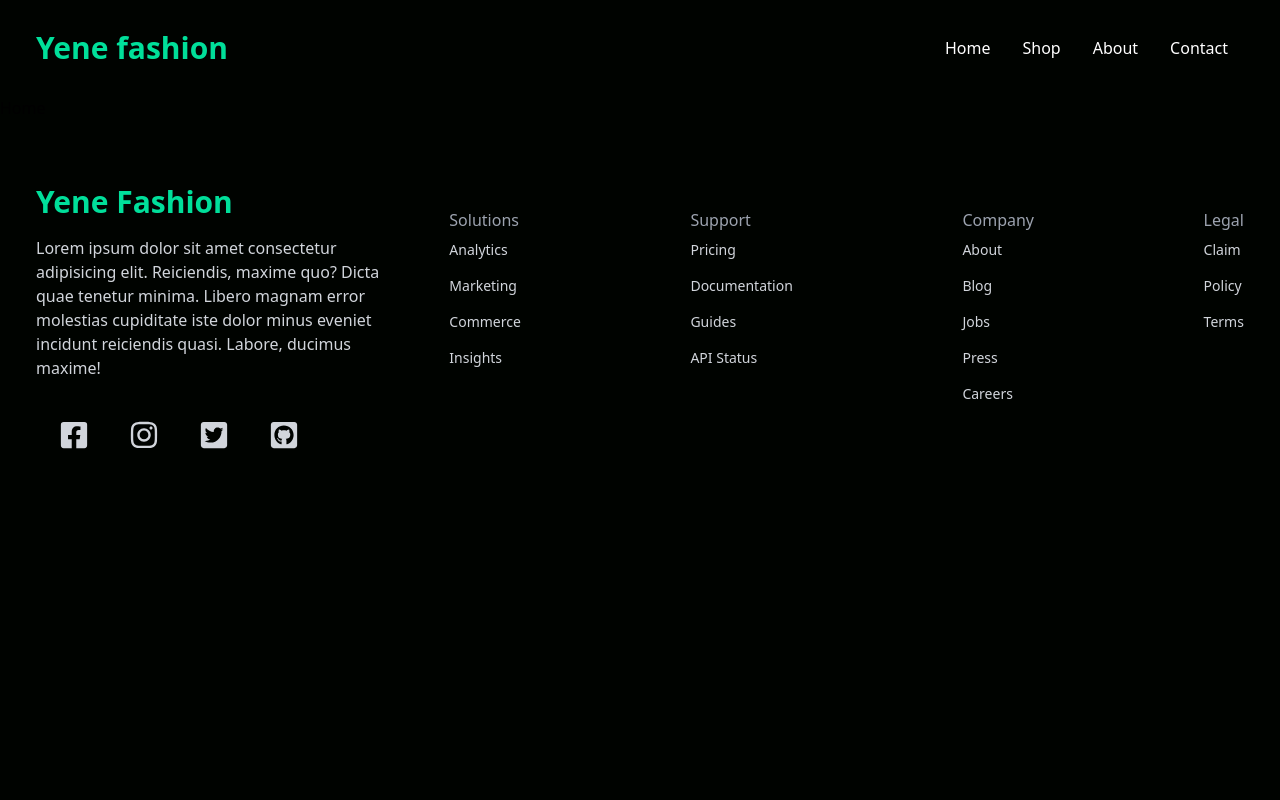
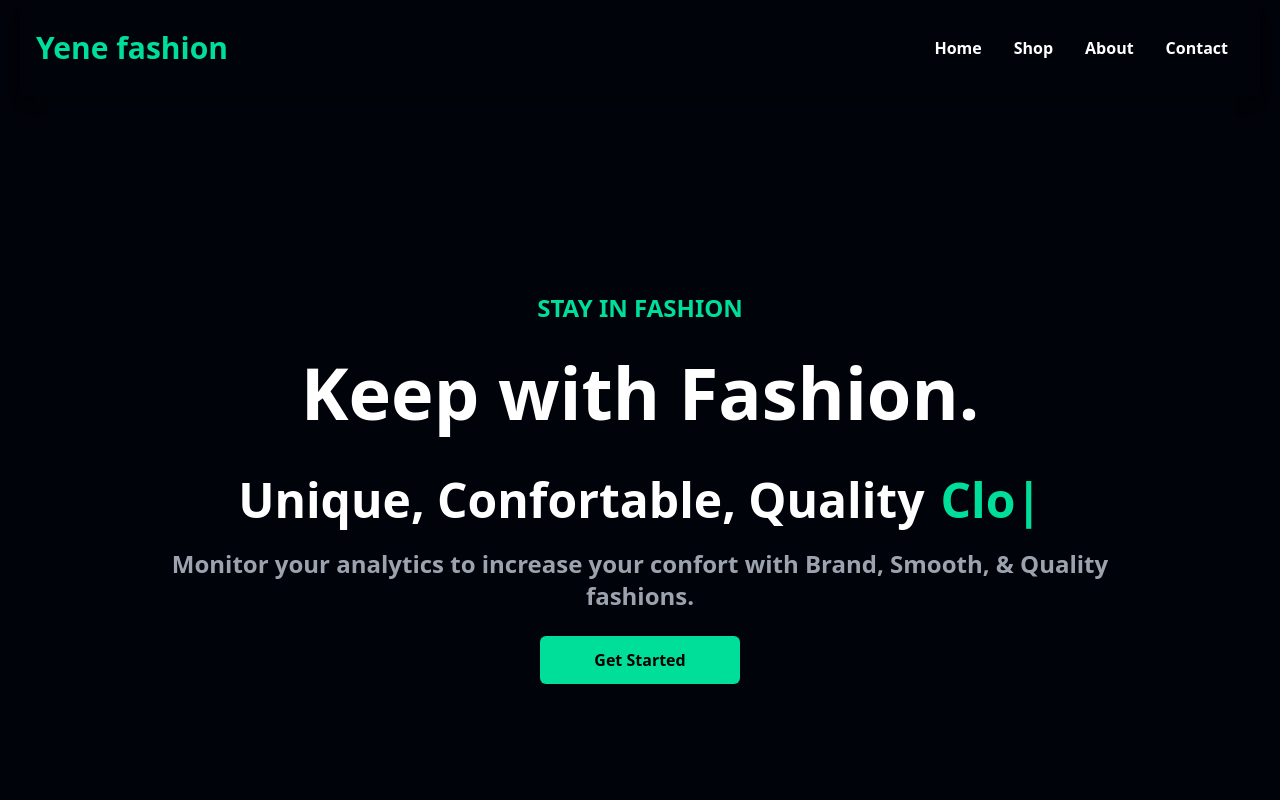
Before and after one commit to halas77/Shop, a React (Vite) app: page / in a window 1280 px wide. Shown: the top 800 px of the page. Built offline with nearby package versions, Linux system fonts and the light colour scheme.

Commit message:
update Home  page

```diff
--- a/package.json
+++ b/package.json
@@ -13,7 +13,8 @@
     "react": "^18.2.0",
     "react-dom": "^18.2.0",
     "react-icons": "^4.10.1",
-    "react-router-dom": "^6.15.0"
+    "react-router-dom": "^6.15.0",
+    "react-typed": "^1.2.0"
   },
   "devDependencies": {
     "@types/react": "^18.2.15",
--- a/src/common/Footer.jsx
+++ b/src/common/Footer.jsx
@@ -16,9 +16,7 @@ const Footer = () => {
         </h1>
         <p className="py-4">
           Lorem ipsum dolor sit amet consectetur adipisicing elit. Reiciendis,
-          maxime quo? Dicta quae tenetur minima. Libero magnam error molestias
-          cupiditate iste dolor minus eveniet incidunt reiciendis quasi. Labore,
-          ducimus maxime!
+          maxime quo?
         </p>
         <div className="flex space-x-10 justify-center md:w-[75%] my-6">
           <FaFacebookSquare size={30} />
--- a/src/common/Navbar.jsx
+++ b/src/common/Navbar.jsx
@@ -16,12 +16,12 @@ const Navbar = () => {
   }
 
   return (
-    <div className="flex justify-between items-center h-24 max-w-[1240px] mx-auto px-4 text-white">
+    <div className="shadow-lg flex justify-between items-center h-24 max-w-[1240px] mx-auto px-4 text-white">
       <h1 className="w-full text-3xl font-bold text-[#00df9a]">
         {" "}
         Yene fashion{" "}
       </h1>
-      <ul className="hidden md:flex">
+      <ul className="hidden font-bold md:flex">
         {Links.map((link) => (
           <li key={link.name} className="p-4">
             <a href={link.link}>{link.name}</a>
--- a/src/components/Home.jsx
+++ b/src/components/Home.jsx
@@ -1,9 +1,36 @@
-import React from 'react'
+import React from "react";
+import Typed from "react-typed";
 
 const Home = () => {
   return (
-    <div>Home</div>
-  )
-}
+    <div className= "text-white">
+      <div className="max-w-[1000px] mt-[-96] w-full h-screen mx-auto text-center flex flex-col justify-center">
+        <p className="text-[#00df9a] text-2xl font-bold p-2">STAY IN FASHION</p>
+        <h1 className="md:text-7xl sm:text-6xl text-4xl font-bold md:py-6 ">
+          Keep with Fashion.
+        </h1>
+        <div className="flex justify-center items-center">
+          <p className="md:text-5xl sm:text-4xl text-xl font-bold py-6">
+            Unique, Confortable, Quality
+          </p>
+          <Typed
+            className="md:text-5xl sm:text-4xl text-xl md:pl-4 pl-2 font-bold text-[#00df9a]"
+            strings={[" Shoes", " Clothes", " Cosmotics"]}
+            typeSpeed={120}
+            backSpeed={140}
+            loop
+          />
+        </div>
+        <p className="md:text-2xl text-xl font-bold text-gray-400 px-3">
+          Monitor your analytics to increase your confort with Brand, Smooth, & Quality
+          fashions.
+        </p>
+        <button className="bg-[#00df9a]  w-[200px] rounded-md font-bold my-6 mx-auto py-3 text-black">
+          Get Started
+        </button>
+      </div>
+    </div>
+  );
+};
 
-export default Home
+export default Home;
--- a/src/index.css
+++ b/src/index.css
@@ -5,5 +5,5 @@
 
 
 body{
-    background-color: #000300;
+    background-color: #000309;
 }
--- a/tailwind.config.js
+++ b/tailwind.config.js
@@ -2,7 +2,8 @@
 export default {
   content: ["./index.html", "./src/**/*.{js,ts,jsx,tsx}"],
   theme: {
-    extend: {},
+    extend: {
+    },
   },
   plugins: [],
 };
```
Also changed, not shown: 1 other file (tests, documents, lock files or other folders).
